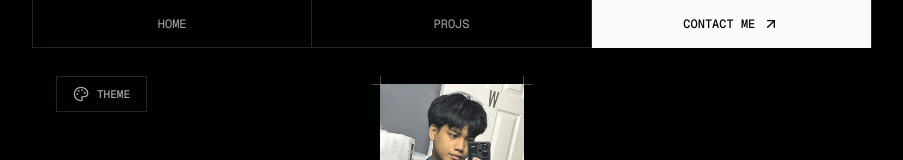
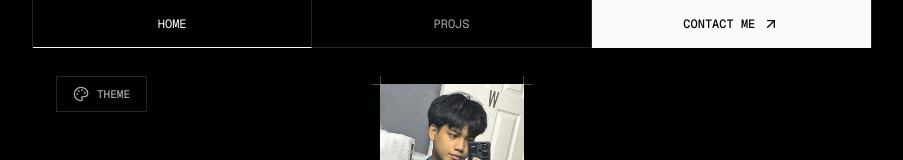
Before and after one commit to aimndz/portfolio, a Next.js app: page / in a window 1280 px wide. Shown: the top 160 px of the page, without its empty margins (188-1091 px from the left). Built offline with nearby package versions, Linux system fonts and the light colour scheme.

Commit message:
feat: add active nav indicator

```diff
--- a/src/components/site-header.tsx
+++ b/src/components/site-header.tsx
@@ -1,8 +1,12 @@
+"use client";
+
 import { ArrowUpRight } from "lucide-react";
 import Link from "next/link";
+import { usePathname } from "next/navigation";
 
 import { Button } from "@/components/ui/button";
 import { profile } from "@/data/portfolio";
+import { cn } from "@/lib/utils";
 
 const navItems = [
   { label: "Home", href: "/" },
@@ -10,21 +14,31 @@ const navItems = [
 ];
 
 export function SiteHeader() {
+  const pathname = usePathname();
   const contactHref = `mailto:${profile.email}?subject=${encodeURIComponent(
     "Portfolio inquiry",
   )}`;
 
   return (
     <header className="mx-auto grid w-full max-w-[840px] grid-cols-3 border-x border-border font-mono text-xs uppercase text-secondary">
-      {navItems.map((item) => (
+      {navItems.map((item) => {
+        const isActive =
+          item.href === "/" ? pathname === "/" : pathname.startsWith(item.href);
+
+        return (
           <Link
-          className="flex h-12 items-center justify-center border-b border-r border-border transition-colors hover:bg-muted hover:text-foreground"
+            aria-current={isActive ? "page" : undefined}
+            className={cn(
+              "flex h-12 items-center justify-center border-r border-b border-border transition-colors hover:bg-muted hover:text-foreground",
+              isActive && "border-b-foreground text-foreground",
+            )}
             href={item.href}
             key={item.href}
           >
             {item.label}
           </Link>
-      ))}
+        );
+      })}
       <Button
         asChild
         className="h-12 rounded-none border-0 bg-primary px-2 text-xs text-primary-foreground hover:bg-primary/90"
```
Lines whose indentation alone changed are shown as unchanged.
